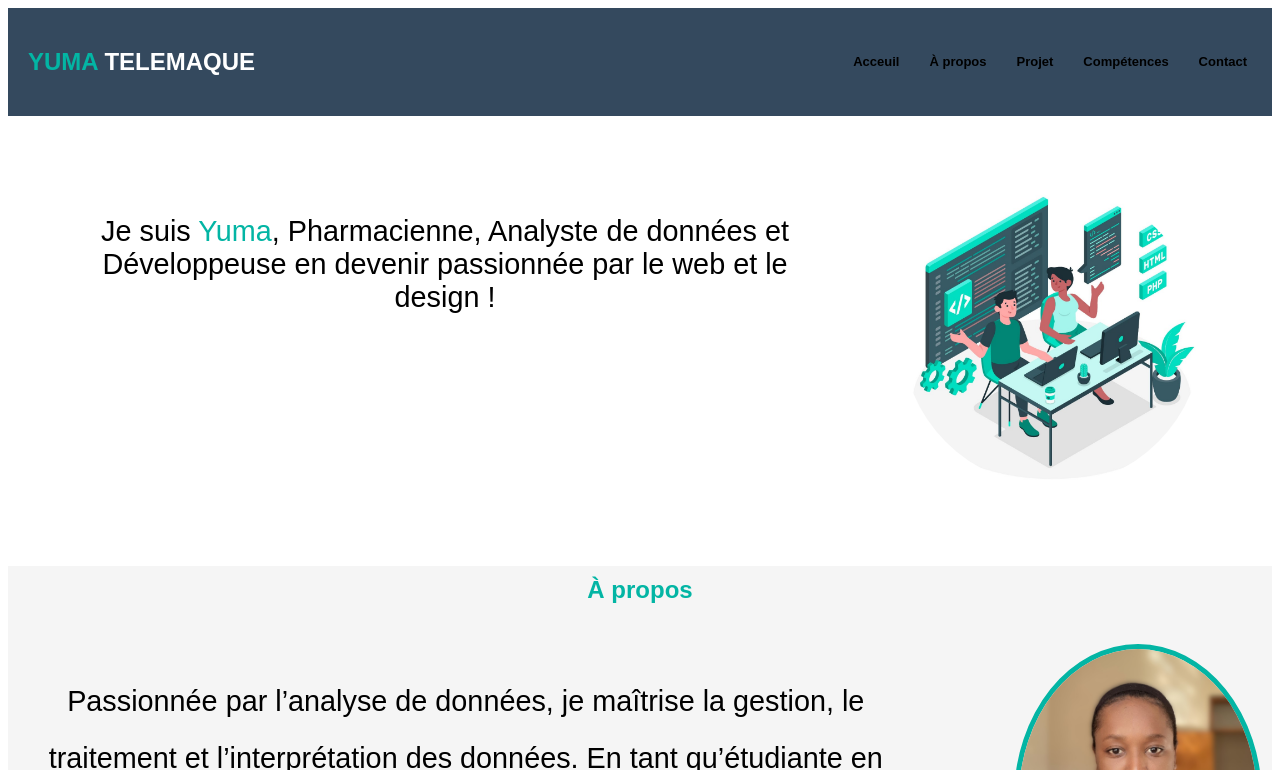
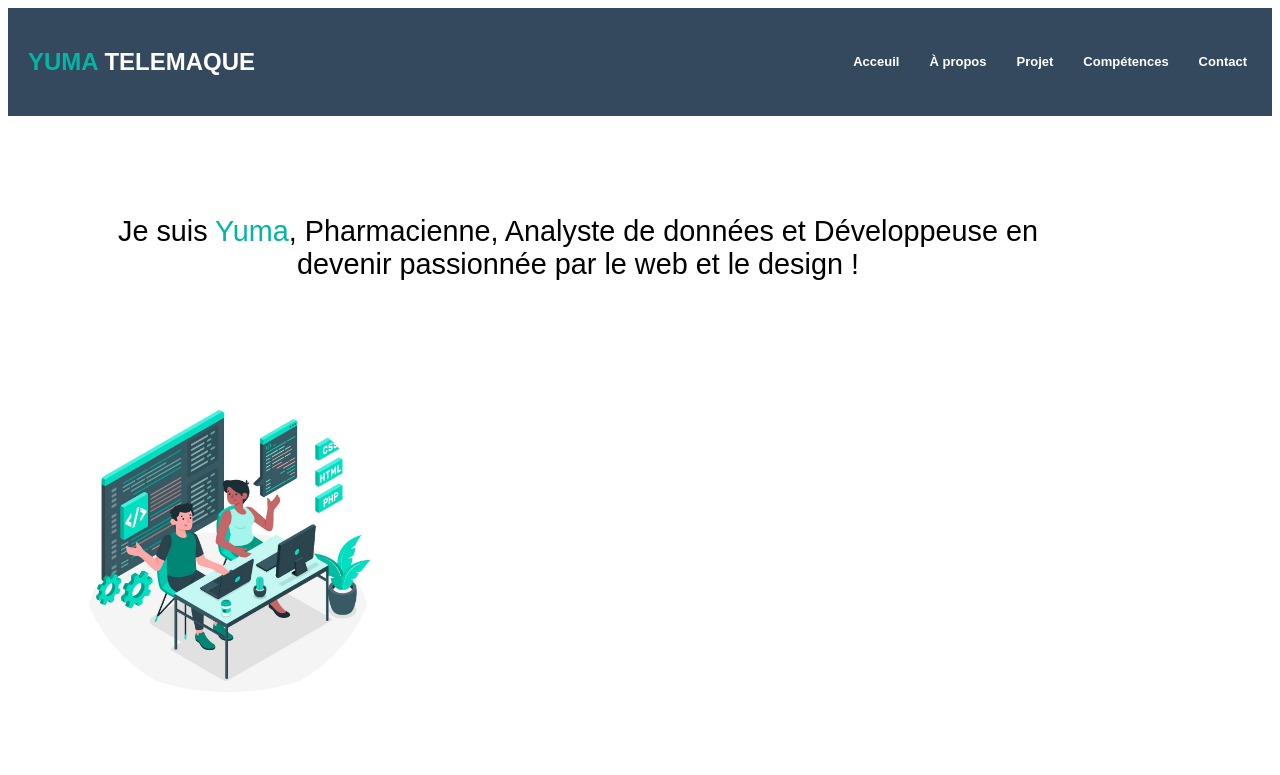
Before and after one commit to Yuma4365/Mon-portfolio, a plain HTML site: page index.html in a window 1280 px wide. Shown: the top 775 px of the page. Drawn offline with Linux system fonts and the light colour scheme.

Commit message:
style.css

```diff
--- a/style.css
+++ b/style.css
@@ -32,7 +32,7 @@ nav.right ul {
 
 nav.right ul li a {
     text-decoration: none;
-    color: rgb(0, 0, 0);
+    color: white;
     font-weight: bold;
     font-size: small;
     background-color: transparent;
@@ -45,6 +45,7 @@ nav.right ul li a {
 
 .content {
     display: flex;
+    flex-direction: column;
     align-items: right;
     justify-content: center;
     gap: 90px;
@@ -150,6 +151,10 @@ a {
         cursor: pointer;
         text-decoration: none;
         margin-top: 30px;
+      }
+      .view-pdf-button:hover,
+      a:hover {
+       background-color: #028a80;
       }
 
 #Mescompetences{background-color: #f5f5f5;
```
